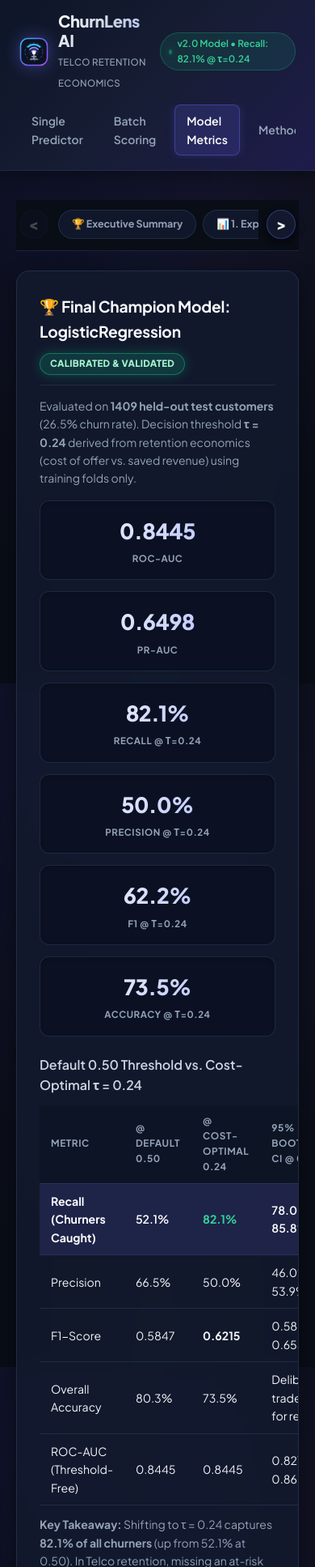
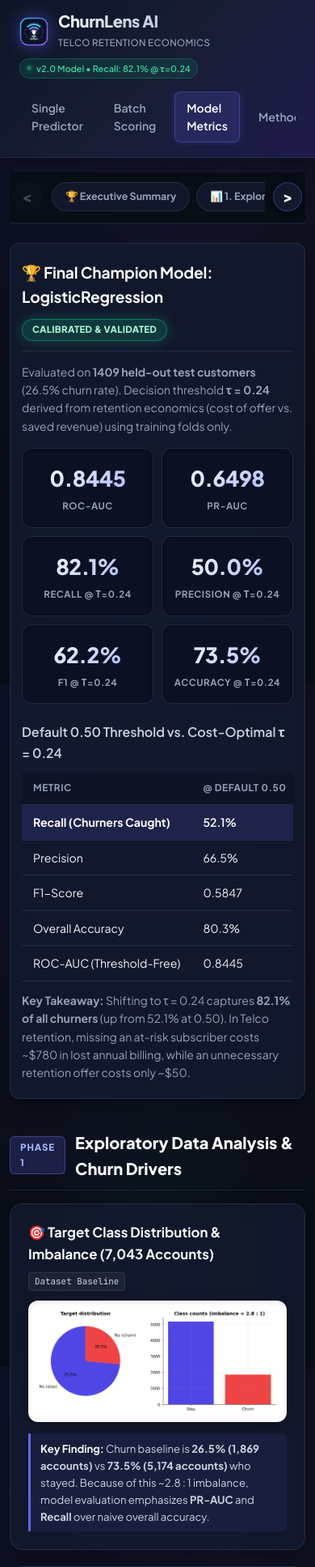
Before and after one commit to katkurisaikrishnareddy/customer-churn-prediction, a Flask app: page /metrics in a window 390 px wide. Shown: the top 1935 px of the page at 81% size. Run offline with Flask 3, Linux system fonts and the light colour scheme; parts of the project's set-up code (start-up, migrations or seed data) failed here and were passed over.

Commit message:
fix(ui): enhance responsive layout for all mobile, tablet and desktop devices

```diff
--- a/static/style.css
+++ b/static/style.css
@@ -764,6 +764,24 @@ table {
   margin: 12px 0;
 }
 
+.table-responsive,
+.table-wrapper {
+  width: 100%;
+  overflow-x: auto;
+  -webkit-overflow-scrolling: touch;
+  margin: 12px 0;
+}
+
+@media (max-width: 768px) {
+  table {
+    display: block;
+    width: 100%;
+    overflow-x: auto;
+    -webkit-overflow-scrolling: touch;
+    white-space: nowrap;
+  }
+}
+
 th, td {
   padding: 10px 14px;
   border-bottom: 1px solid var(--border-subtle);
@@ -840,11 +858,30 @@ img.fig:hover {
 }
 
 @media (max-width: 480px) {
+  .container {
+    padding: 0 12px;
+    margin: 18px auto;
+  }
+  .card {
+    padding: 20px 14px;
+    border-radius: var(--radius-md);
+  }
+  .brand {
+    flex-direction: column;
+    align-items: flex-start;
+    gap: 8px;
+  }
+  .model-badge {
+    font-size: 0.68rem;
+    padding: 3px 8px;
+  }
   .welcome {
-    padding: 22px 18px;
+    padding: 22px 16px;
+    border-radius: var(--radius-lg);
   }
   .welcome-stats {
-    gap: 10px;
+    grid-template-columns: repeat(2, 1fr);
+    gap: 12px;
   }
   .welcome-stats strong {
     font-size: 1.15rem;
@@ -853,9 +890,21 @@ img.fig:hover {
     font-size: 0.62rem;
   }
   .welcome-actions {
-    align-items: flex-start;
+    align-items: stretch;
     flex-direction: column;
-    gap: 14px;
+    gap: 12px;
+  }
+  .welcome-actions .btn {
+    width: 100%;
+    text-align: center;
+    justify-content: center;
+  }
+  .kpis {
+    grid-template-columns: repeat(2, 1fr);
+    gap: 10px;
+  }
+  .economics-grid {
+    grid-template-columns: 1fr;
   }
 }
 
--- a/templates/base.html
+++ b/templates/base.html
@@ -7,7 +7,7 @@
   <link rel="preconnect" href="https://fonts.googleapis.com">
   <link rel="preconnect" href="https://fonts.gstatic.com" crossorigin>
   <link href="https://fonts.googleapis.com/css2?family=Plus+Jakarta+Sans:wght@400;500;600;700;800&family=JetBrains+Mono:wght@400;500&display=swap" rel="stylesheet">
-  <link rel="stylesheet" href="{{ url_for('static', filename='style.css') }}?v=2.3">
+  <link rel="stylesheet" href="{{ url_for('static', filename='style.css') }}?v=2.4">
 </head>
 <body>
   <header class="app-header">
```
